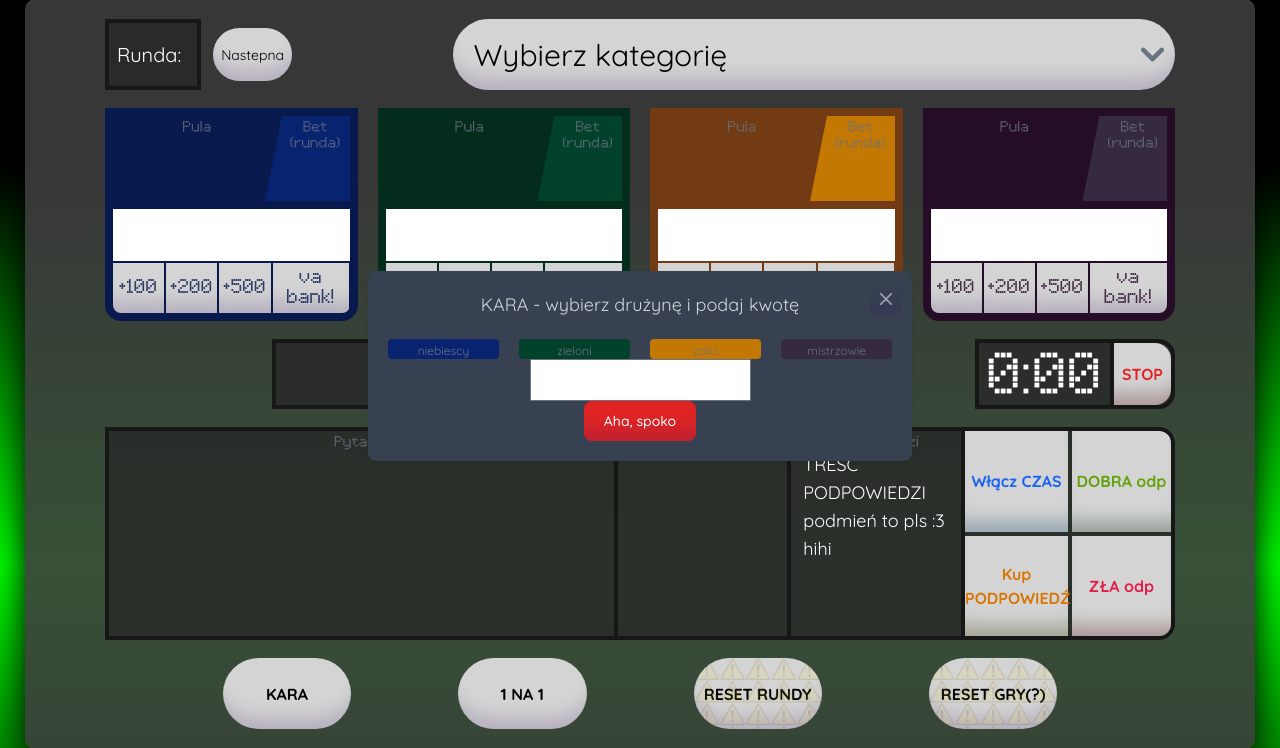
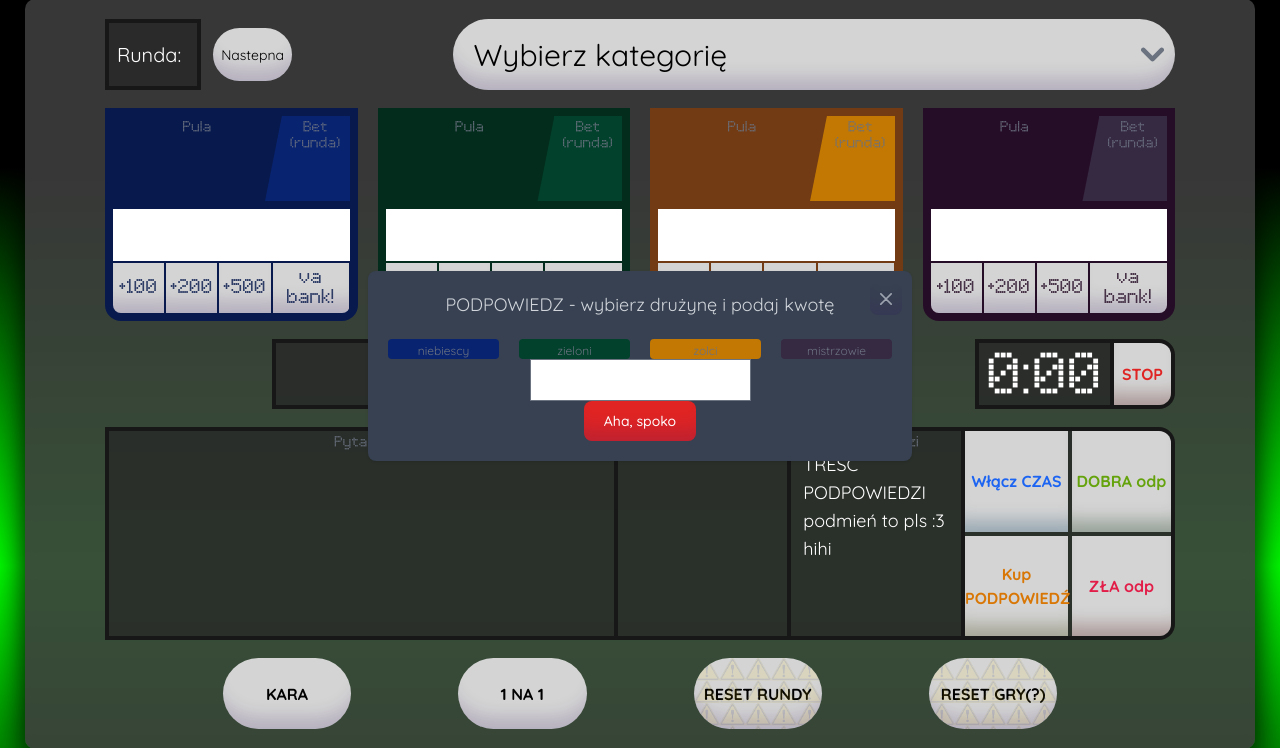
Before and after one commit to suchareq3/uwuntura-o-kase, a Django app: template awantura_o_kase/panel_admin/templates/admin_panel.html in a window 1280 px wide, after a click on "Kup PODPOWIEDŹ". Shown: the part 26-774 px from the top of the page. Run offline with Django 5.2, Linux system fonts and the light colour scheme; the template is opened without the code that fills it, so the values that code supplies are empty; some libraries are stand-ins or nearby versions.

Commit message:
Male poprawki w HTMLu

```diff
--- a/awantura_o_kase/panel_admin/static/admin_panel_style.css
+++ b/awantura_o_kase/panel_admin/static/admin_panel_style.css
@@ -64,7 +64,8 @@ section .main-container
 }
 
 .srodki span,
-.pula > span
+.pula > span,
+.awantura-font-tweaked
 {
   background: none;
   background-color: transparent!important;
--- a/awantura_o_kase/panel_admin/templates/admin_panel.html
+++ b/awantura_o_kase/panel_admin/templates/admin_panel.html
@@ -165,12 +165,14 @@
 						<button type = "submit" name = "koniec-licytacji" value = "koniec-licytacji" class="w-full h-full flex-[3] bg-neutral-300 hover:bg-neutral-400 active:bg-neutral-500 text-black text-lg font-medium border-l-0">Koniec<br>licytacji</button>
 					</form>
 				</div>
-				<div class="ml-auto min-h-[100%] justify-center items-center w-fit bg-neutral-800/75 border-4 border-neutral-900 rounded-r-2xl object-contain">
+				<div class="ml-auto min-h-[100%] justify-center items-center w-fit bg-neutral-800/75 border-4 border-neutral-900 rounded-r-2xl overflow-hidden">
 					<div class="w-full max-w-xl h-full flex divide-x-4 divide-neutral-900">
 						<div class="shadow h-full items-center px-2 flex text-5xl awantura-font">
 							<span id="popup-modal-czas" class="awantura-font relative top-[5px] left-[2px]">{{minuty|default:"0"}}:{{sekundy|default:"00"}}</span>
 						</div>
-						<button type = "submit" name = "stop_czas" value = "stop_czas" class="px-2 w-full h-full bg-neutral-300 hover:bg-neutral-400 active:bg-neutral-500 text-red-600 font-bold odp-zla rounded-r-2xl">STOP</button>
+						<form method = "post" action = "{% url 'gra' %}">
+							<button type = "submit" name = "stop_czas" value = "stop_czas" class="px-2 w-full h-full bg-neutral-300 hover:bg-neutral-400 active:bg-neutral-500 text-red-600 font-bold odp-zla ">STOP</button>
+						</form>
 					</div>
 				</div>
 			</div>
@@ -231,7 +233,7 @@
 					<span class="sr-only">Close modal</span>
 				</button>
 				<div class="p-4 md:p-5 text-center">
-					<h3 class="mb-5 text-lg font-normal text-gray-300">KARA - wybierz drużynę i podaj kwotę</h3>
+					<h3 class="mb-5 text-lg font-normal text-gray-300">PODPOWIEDZ - wybierz drużynę i podaj kwotę</h3>
 					<div class="flex w-full gap-5">
 						<label class="inline-flex cursor-pointer basis-0 grow-[5]">
 							<input type="radio" name="inline-radio-group" id="kara-niebiescy" value="" class="sr-only peer">
@@ -284,9 +286,10 @@
 				</button>
 				<div class="p-4 md:p-5 text-center">
 					<h3 class="mb-5 text-lg font-normal text-gray-300">KARA - wybierz drużynę i podaj kwotę</h3>
-					<div class="flex w-full gap-5">
-					<form method="post" action="{% url 'gra' %}">
+					<div class="flex w-full">
+						<form method="post" action="{% url 'gra' %}" class="flex w-full gap-5 flex-col items-center">
 						{% csrf_token %}
+						<div class="flex w-full gap-5">
 						<label class="inline-flex cursor-pointer basis-0 grow-[5]">
 							<input type="radio" name="kara-druzyna" id="kara-niebiescy" value="niebiescy" class="sr-only peer">
 							<div class="peer peer-focus:outline-none peer-checked:ring-4 peer-checked:ring-gray-300 peer peer-checked:after:translate-x-full peer-checked:text-gray-500 peer-checked:bg-[rgb(8,26,77)] rounded relative h-full flex items-center justify-start text-2xl basis-0 grow-[5] bg-[rgb(8,35,112)] button">
@@ -315,11 +318,14 @@
 								<span class="pt-5 m-auto">{{pula_mistrzowie}}</span>
 							</div>
 						</label>
-					</div>
-					<input type="number" name="add-kara-amount" id="add-kara-amount" class="text-gray-500">
-						<button type="submit" name="kara" value="kara" data-modal-hide="popup-modal-kara" class="text-white bg-red-600 hover:bg-red-800 focus:ring-4 focus:outline-none focus:ring-red-300 dark:focus:ring-red-800 font-medium rounded-lg text-sm inline-flex items-center px-5 py-2.5 text-center">
-							Aha, spoko
-						</button>
+						</div>
+						<div class="flex flex-col w-1/2 items-center">
+							<input type="number" name="add-kara-amount" id="add-kara-amount" class="max-w-sm text-gray-500 my-5 awantura-font text-center text-3xl">
+							<button type="submit" name="kara" value="kara" data-modal-hide="popup-modal-kara" class="text-white bg-red-600 hover:bg-red-800 focus:ring-4 focus:outline-none focus:ring-red-300 dark:focus:ring-red-800 font-medium rounded-lg text-sm inline-flex items-center px-5 py-2.5 text-center">
+								KARAAAAA >:( grrr
+							</button>
+						</div>
+
 					</form>
 				</div>
 			</div>
```
Also changed, not shown: awantura_o_kase/panel_admin/static/tailwind-output.css.
